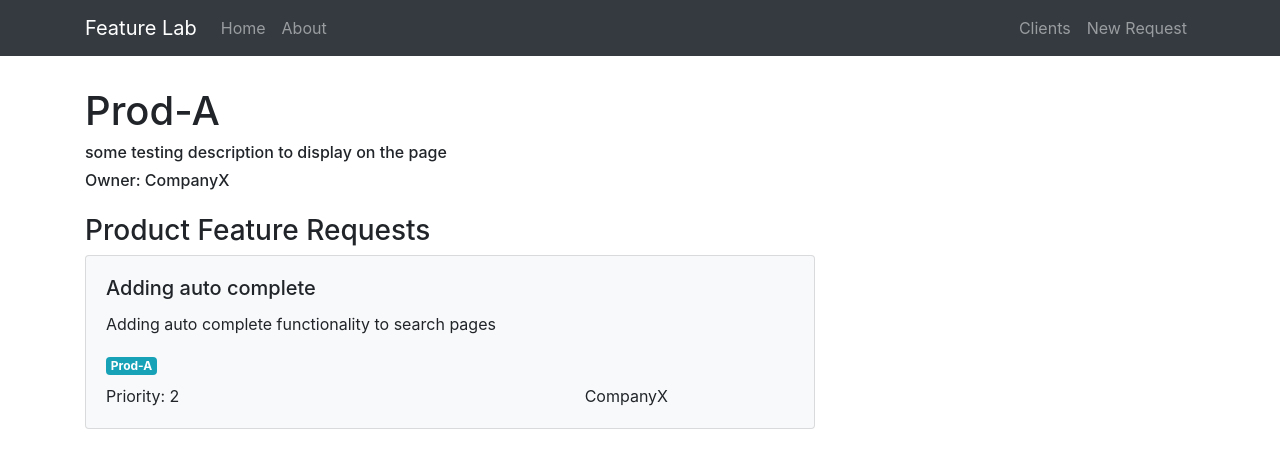
After one commit to RafatAssaf/FeatureLab, a Flask app: page /product/1 in a window 1280 px wide. The commit adds this page. Shown: the top 468 px of the page. Run offline with Flask 2, Linux system fonts and the light colour scheme; some libraries are stand-ins or nearby versions.

Commit message:
Added product page

```diff
--- a/feature_lab/clients/routes.py
+++ b/feature_lab/clients/routes.py
@@ -9,10 +9,12 @@ clients_data = [
         'products': [
             {
                 'name': 'Prod-A',
+                'description': 'some testing description to display on the page',
                 'areas': ['Search', 'User Account']
             },
             {
                 'name': 'Prod-B',
+                'description': 'some testing description to display on the page',
                 'areas': ['Map']
             }
         ],
@@ -25,10 +27,12 @@ clients_data = [
         'products': [
             {
                 'name': 'Prod-C',
+                'description': 'some testing description to display on the page',
                 'areas': ['Landing', 'Notification']
             },
             {
                 'name': 'Prod-D',
+                'description': 'some testing description to display on the page',
                 'areas': ['Onboarding']
             }
         ],
@@ -38,21 +42,28 @@ clients_data = [
     }
 ]
 
+request_data = {
+    'title': 'Adding auto complete',
+    'description': 'Adding auto complete functionality to search pages',
+    'client': 'CompanyX',
+    'product': 'Prod-A',
+    'product_area': 'Search',
+    'priority': 2,
+    'target_date': '2019-15-8',
+    'created_at': '2019-12-4'
+}
+
 
 @clients.route('/request/<request_id>')
 def feature_request(request_id):
-    request_data = {
-        'title': 'Adding auto complete',
-        'description': 'Adding auto complete functionality to search pages',
-        'client': 'CompanyX',
-        'product': 'Prod-A',
-        'product_area': 'Search',
-        'priority': 2,
-        'target_date': '2019-15-8',
-        'created_at': '2019-12-4'
-    }
+    return render_template('request.html', request=request_data)
 
-    return render_template('request.html', request=request_data)
+
+@clients.route('/product/<product_id>')
+def product(product_id):
+    product_data = clients_data[0]['products'][0]
+    product_data['requests'] = [request_data]
+    return render_template('product.html', product=product_data)
 
 
 @clients.route('/client/<client_id>')
--- a/feature_lab/templates/client.html
+++ b/feature_lab/templates/client.html
@@ -6,7 +6,7 @@
     <h6 class="mb-4">Created: 2019-15-1</h6>
     {% for product in client.products %}
         <div>
-            <a href="#" class="request-card">
+            <a href="/product/5" class="request-card">
                 <div class="card bg-light mb-3 p-3 mr-0">
                     <div class="p-1">
                         <h5 class="card-title">{{ product.name }}</h5>
--- /dev/null
+++ b/feature_lab/templates/product.html
@@ -0,0 +1,25 @@
+{% extends 'layout.html' %}
+{% block content %}
+    <h1>{{product.name}}</h1>
+    <h6>{{product.description}}</h6>
+    <h6 class="mb-4">Owner: CompanyX</h6>
+    <h3>Product Feature Requests</h3>
+    {% for request in product.requests %}
+        <div>
+            <a href="/request/5" class="request-card">
+                <div class="card bg-light mb-3 p-3 mr-0">
+                    <div class="p-1">
+                        <h5 class="card-title">{{ request.title }}</h5>
+                        <p class="card-text">{{ request.description }}</p>
+                        <span class="badge badge-info">{{ request.product }}</span>
+                    </div>
+                    <div class="p-1 border-0 row">
+                        <span class="card-text col">Priority: {{ request.priority }}</span>
+                        <span class="col"></span>
+                        <span class="card-text col">{{ request.client }}</span>
+                    </div>
+                </div>
+            </a>
+        </div>
+    {% endfor %}
+{% endblock content %}
```
